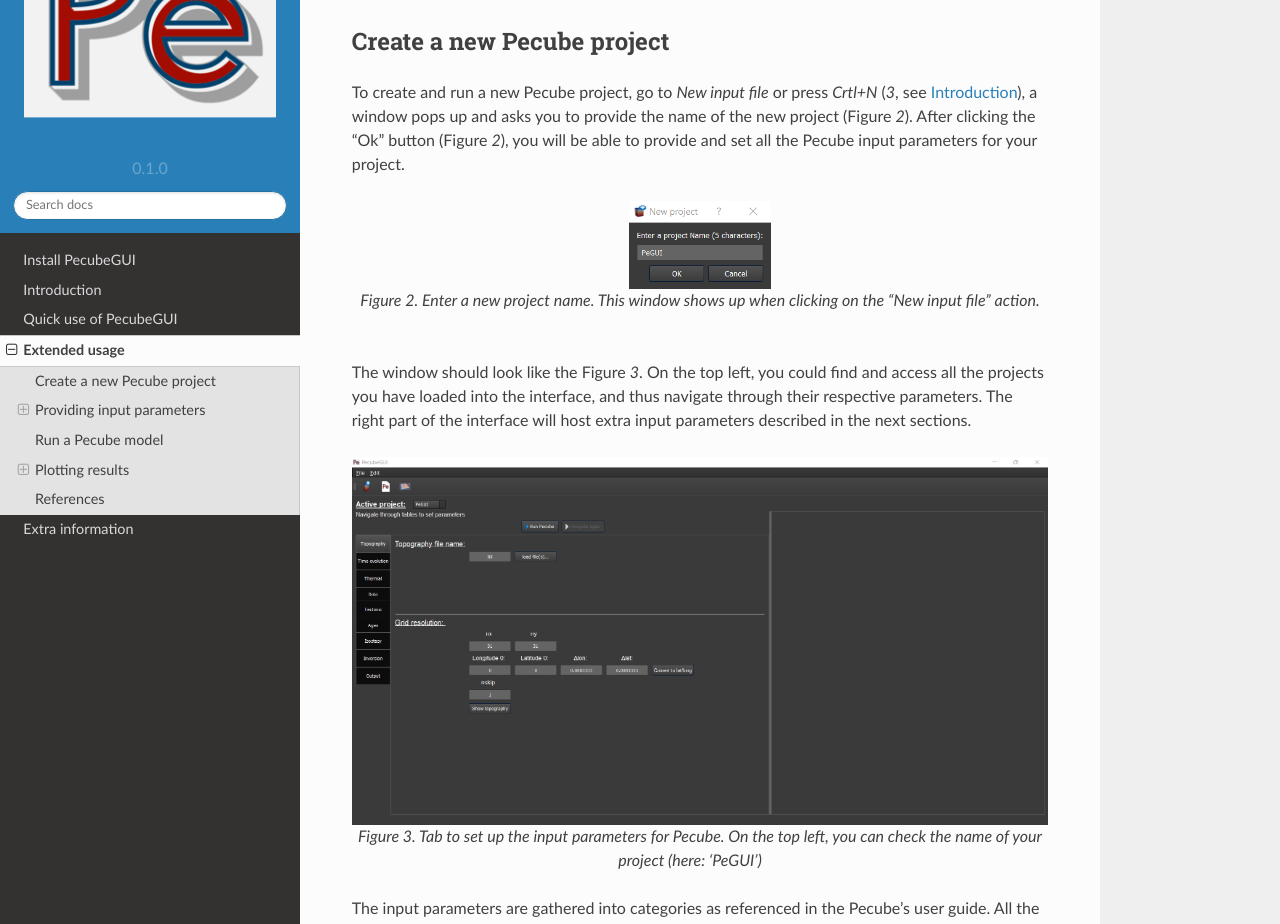
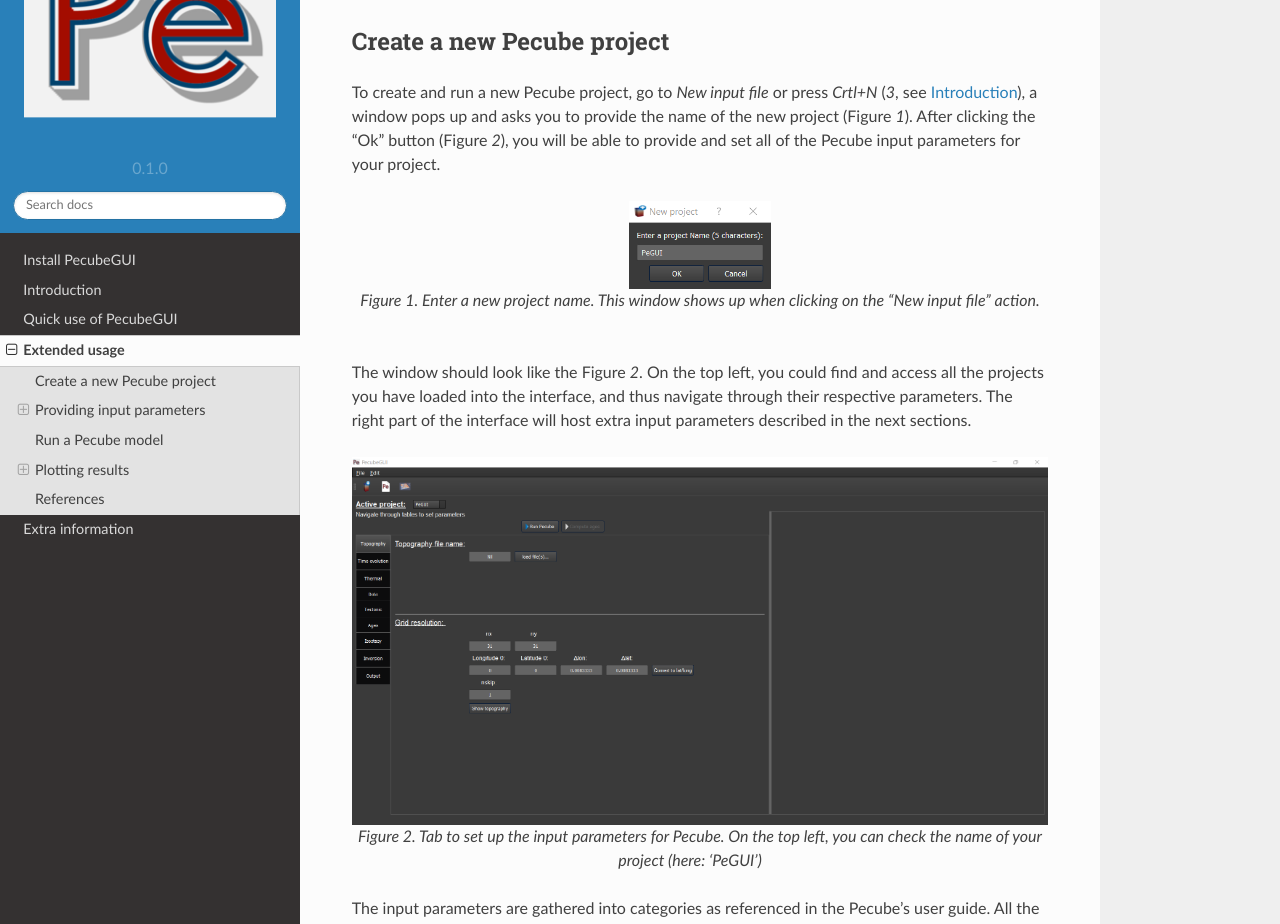
Before and after one commit to MBernAca/PecubeGUI_Doc, a Sphinx documentation site: the page built from docs/source/Usage.rst, in a window 1280 px wide and 1400 px high. Shown: the part 135-1059 px from the top of the window. Built offline with Sphinx 7.4.7 and the Read the Docs theme 2.0.0, drawn with Linux system fonts in a browser that asks for light colours; some of the changed text lies outside the part shown.

Commit message:
Update Usage.rst

```diff
--- a/docs/source/Usage.rst
+++ b/docs/source/Usage.rst
@@ -9,23 +9,23 @@ Create a new Pecube project
 ---------------------------
 
 To create and run a new Pecube project, go to *New input file* or press *Crtl+N* (*3*, see :doc:`introduction`),
-a window pops up and asks you to provide the name of the new project (Figure *2*). After clicking the “Ok” button (Figure *2*),
-you will be able to provide and set all the Pecube input parameters for your project.
+a window pops up and asks you to provide the name of the new project (Figure *1*). After clicking the “Ok” button (Figure *2*),
+you will be able to provide and set all of the Pecube input parameters for your project.
 
 .. figure:: ../images/New_Project.png
   :scale: 60
   :align: center
 
-  *Figure 2. Enter a new project name. This window shows up when clicking on the "New input file" action.*
+  *Figure 1. Enter a new project name. This window shows up when clicking on the "New input file" action.*
 
 
-The window should look like the Figure *3*. On the top left, you could find and access all the projects you have loaded into the interface,
+The window should look like the Figure *2*. On the top left, you could find and access all the projects you have loaded into the interface,
 and thus navigate through their respective parameters. The right part of the interface will host extra input parameters described in the next sections.
 
 .. figure:: ../images/Input_Parameters_interface.png
   :align: center
 
-  *Figure 3. Tab to set up the input parameters for Pecube. On the top left, you can check the name of your project (here: ‘PeGUI’)*
+  *Figure 2. Tab to set up the input parameters for Pecube. On the top left, you can check the name of your project (here: ‘PeGUI’)*
 
 
 The input parameters are gathered into categories as referenced in the Pecube’s user guide. All the parameters are sorted in *9* categories: *Topography*, *Time evolution*, *Thermal*, *Data*, *Tectonic*, *Output*, *Isostasy*, *Inversion*, and *Miscellaneous* parameters. For more details on the meaning of each input parameter please refer to the Pecube’s user guide. However, you could access to a short description of each parameter by simply flying the mouse cursor over the parameter labels. After one second a text should appears describing the parameter.
```
Also changed, not shown: other parts of docs/source/Usage.rst (+12 -12 lines).
